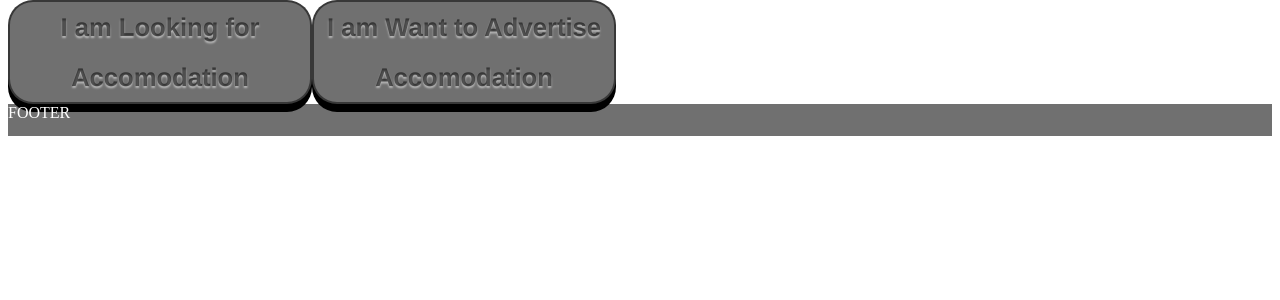
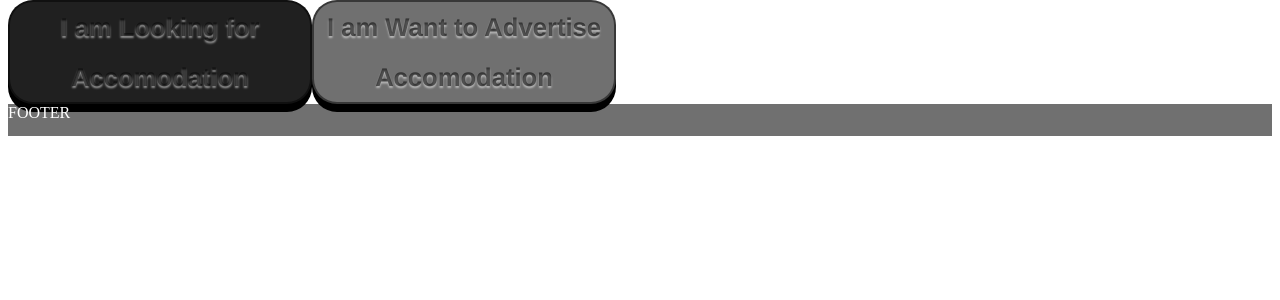
Before and after one commit to Matchoo95/SECW, a PHP site: page / in a window 1280 px wide, with the pointer over the restyled element. Shown: the part 112-412 px from the top of the page. Run offline with PHP 8.4, Linux system fonts and the light colour scheme.

Commit message:
Added hover for buttons

```diff
--- a/Website/css/styles.css
+++ b/Website/css/styles.css
@@ -49,3 +49,7 @@ font: bold 1.6em/50px "Helvetica Neue", Arial, Helvetica, Geneva, sans-serif;
 a.button {
   text-decoration: none;
 }
+
+a.button:hover {
+  background: #202020;
+}
```
